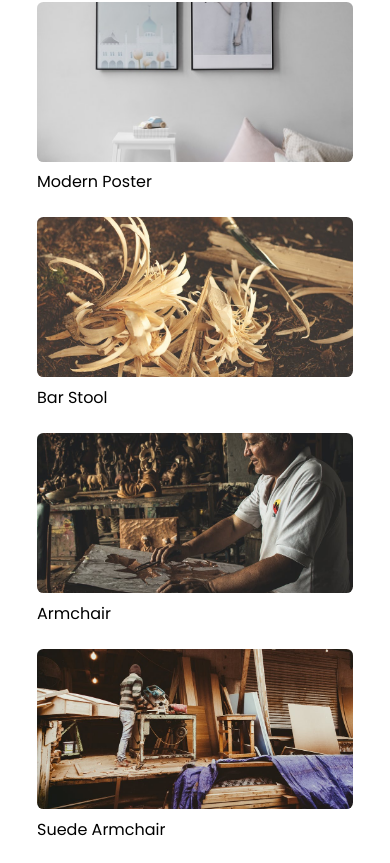
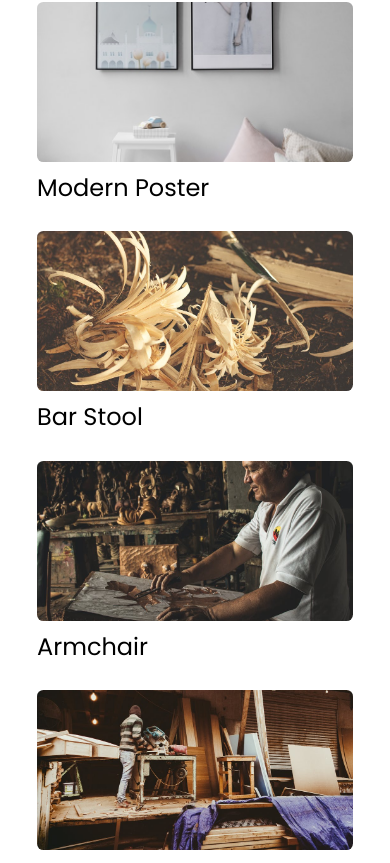
Before and after one commit to aymenboudissa/site-ecommerce-meubleDZ, a React (Create React App) app: page /products in a window 390 px wide. Shown: the part 1075-1938 px from the top of the page. Built offline with nearby package versions, Linux system fonts and the light colour scheme.

Commit message:
change margin btn and gap of product_about

```diff
--- a/src/screens/Detail/Detai.css
+++ b/src/screens/Detail/Detai.css
@@ -87,4 +87,10 @@ img {
   .product__abouts {
     gap: 2.3rem;
   }
+  .product__detail {
+    margin-top: 1rem;
+  }
+  .product__title {
+    font-size: 1.5rem;
+  }
 }
```
